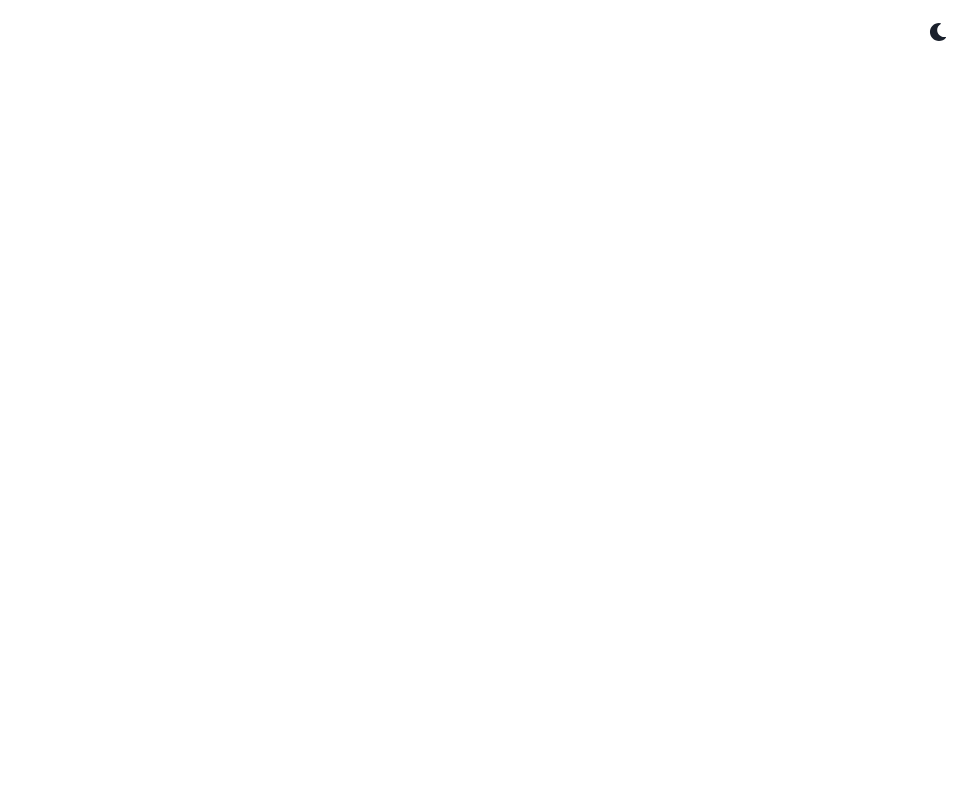
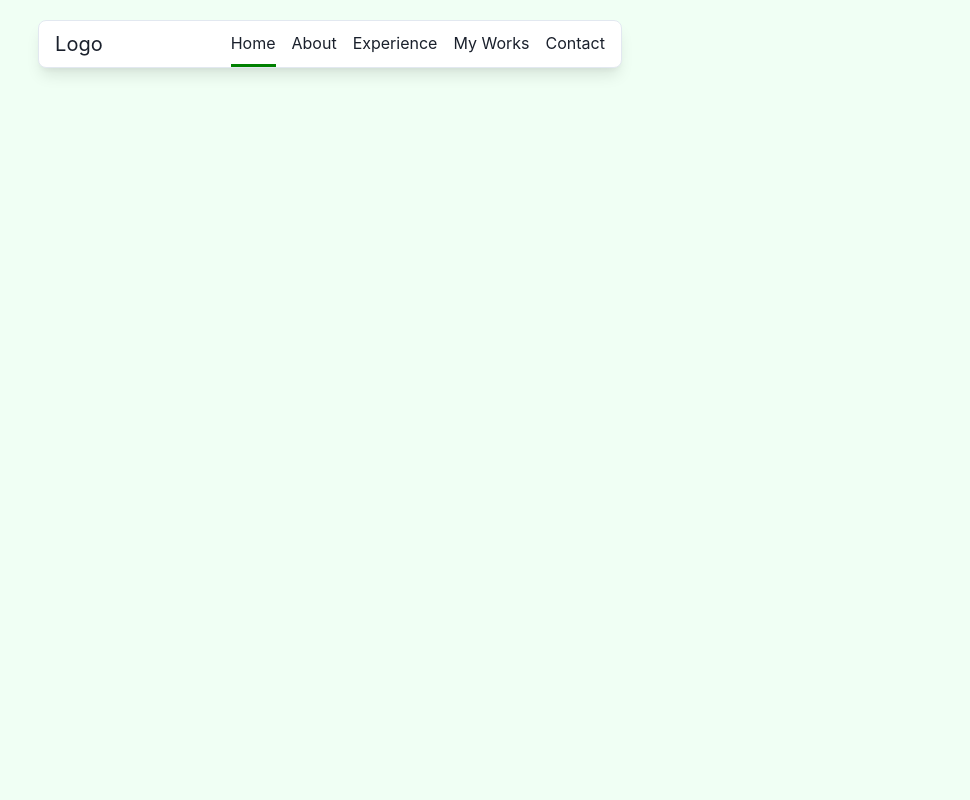
Before and after one commit to Arsene1999/portfolio-web, a React (Create React App) app: page / in a window 1280 px wide. Shown: the top 800 px of the page, without its empty margins (310-1280 px from the left). Built offline with nearby package versions, Linux system fonts and the light colour scheme.

Commit message:
menu  feito mas ainda n ta bom

```diff
--- a/src/App.tsx
+++ b/src/App.tsx
@@ -1,28 +1,28 @@
 import React from 'react';
-import {
-  ChakraProvider,
-  Box,
-  Text,
-  Link,
-  VStack,
-  Code,
-  Grid,
-  theme,
-} from '@chakra-ui/react';
-import { ColorModeSwitcher } from './components/buttons/color-mode-switcher/ColorModeSwitcher.tsx';
-import { Logo } from './Logo';
+import { ChakraProvider, Box, theme } from '@chakra-ui/react';
+import MainNavbar from './components/navbar/main/MainNavbar.tsx';
+import { content } from './resources/main-nav-bar/mainNavbar.ts';
 
 const App = () => {
   return (
     <ChakraProvider theme={theme}>
-      <Box textAlign="center" fontSize="xl">
-        <Grid minW="100vh" p={3}>
-          <ColorModeSwitcher justifySelf="flex-end" />
-
-        </Grid>
+      <Box textAlign="center" fontSize="xl" position={'relative'}>
+        <MainNavbar
+          navBarData={content}
+          // rightComponent={<ColorModeSwitcher />}
+        />
+        <Box id="home" height={'100vh'} backgroundColor={'green.50'}></Box>
+        <Box id="about" height={'100vh'} backgroundColor={'green.200'}></Box>
+        <Box
+          id="experience"
+          height={'100vh'}
+          backgroundColor={'green.50'}
+        ></Box>
+        <Box id="my-works" height={'100vh'} backgroundColor={'green.200'}></Box>
+        <Box id="contact" height={'100vh'} backgroundColor={'green.50'}></Box>
       </Box>
     </ChakraProvider>
   );
-}
+};
 
 export default App;
--- /dev/null
+++ b/src/components/navbar/main/MainNavbar.tsx
@@ -0,0 +1,76 @@
+import React, { FC, useEffect, useState } from 'react';
+import { IMainNavbar } from './interfaces';
+import { Box, Flex } from '@chakra-ui/react';
+import MainMenuItem from './item/MainMenuItem.tsx';
+import { ActiveItem, isActiveItem } from '../../../types.ts';
+
+const MainNavbar: FC<IMainNavbar> = ({
+  navBarData,
+  rightComponent,
+}): JSX.Element => {
+  const [activeNavItem, setActiveNavItem] = useState<ActiveItem>('home');
+
+  useEffect(() => {
+    const handleScroll = () => {
+      const sections = document.querySelectorAll('div');
+
+      sections.forEach(section => {
+        const sectionTop = section.offsetTop;
+        const sectionHeight = section.clientHeight;
+        if (
+          window.scrollY >= sectionTop &&
+          window.scrollY < sectionTop + sectionHeight
+        ) {
+          if (isActiveItem(section.id)) setActiveNavItem(section.id);
+        }
+      });
+    };
+
+    window.addEventListener('scroll', handleScroll);
+
+    return () => {
+      window.removeEventListener('scroll', handleScroll);
+    };
+  }, []);
+  return (
+    <Flex
+      justifyContent={'center'}
+      alignItems={'center'}
+      position={'fixed'}
+      backgroundColor={'transparent'}
+      left={0}
+      right={0}
+      top={5}
+    >
+      <Flex
+        borderWidth="1px"
+        borderRadius="lg"
+        overflow="hidden"
+        h={12}
+        minWidth={'fit-content'}
+        justifyContent={'center'}
+        alignItems={'center'}
+        paddingRight={4}
+        paddingLeft={4}
+        gap={32}
+        shadow={'lg'}
+        backgroundColor={'white'}
+      >
+        <Box>Logo</Box>
+        <Flex gap={4} h="100%">
+          {navBarData.map((n, index) => (
+            <MainMenuItem
+              children={n.text}
+              active={activeNavItem === n.id}
+              to={n.href}
+              onClick={() => setActiveNavItem(n.id)}
+            />
+          ))}
+        </Flex>
+      </Flex>
+      {rightComponent}
+    </Flex>
+  );
+};
+
+export default MainNavbar;
--- /dev/null
+++ b/src/components/navbar/main/interfaces.ts
@@ -0,0 +1,6 @@
+import { NavBarDataType } from '../../../resources/main-nav-bar/types';
+
+export interface IMainNavbar {
+  navBarData: NavBarDataType[];
+  rightComponent?: React.JSX.Element;
+}
--- /dev/null
+++ b/src/components/navbar/main/item/MainMenuItem.tsx
@@ -0,0 +1,29 @@
+import { Link, Text } from '@chakra-ui/react';
+import React, { FC } from 'react';
+import { IMainMenuItem } from './interfaces';
+
+const MainMenuItem: FC<IMainMenuItem> = ({
+  children,
+  active,
+  onClick,
+  to = '/',
+  ...rest
+}) => {
+  return (
+    <Link
+      href={to}
+      justifyContent={'center'}
+      alignItems={'center'}
+      display={'flex'}
+      borderBottom={`3px solid ${active ? 'green' : 'transparent'}`}
+      style={{ textDecoration: 'none' }}
+      onClick={onClick}
+    >
+      <Text display="block" fontSize={'medium'} {...rest}>
+        {children}
+      </Text>
+    </Link>
+  );
+};
+
+export default MainMenuItem;
--- /dev/null
+++ b/src/components/navbar/main/item/interfaces.ts
@@ -0,0 +1,6 @@
+export interface IMainMenuItem {
+  children: string;
+  active: boolean;
+  to: string;
+  onClick?: () => void;
+}
--- a/src/index.tsx
+++ b/src/index.tsx
@@ -3,8 +3,7 @@ import React, { StrictMode } from 'react';
 import * as ReactDOM from 'react-dom/client';
 import App from './App.tsx';
 
-
-const container = document.getElementById('root');
+const container = document.getElementById('root') as HTMLElement;
 const root = ReactDOM.createRoot(container);
 
 root.render(
--- /dev/null
+++ b/src/resources/main-nav-bar/mainNavbar.ts
@@ -0,0 +1,29 @@
+import { NavBarDataType } from './types';
+
+export const content: NavBarDataType[] = [
+  {
+    href: '/#home',
+    text: 'Home',
+    id: 'home',
+  },
+  {
+    href: '/#about',
+    text: 'About',
+    id: 'about',
+  },
+  {
+    href: '/#experience',
+    text: 'Experience',
+    id: 'experience',
+  },
+  {
+    href: '/#my-works',
+    text: 'My Works',
+    id: 'my-works',
+  },
+  {
+    href: '/#contact',
+    text: 'Contact',
+    id: 'contact',
+  },
+];
--- /dev/null
+++ b/src/resources/main-nav-bar/types.ts
@@ -0,0 +1,7 @@
+import { ActiveItem } from '../../types';
+
+export type NavBarDataType = {
+  text: string;
+  id: ActiveItem;
+  href: string;
+};
--- /dev/null
+++ b/src/types.ts
@@ -0,0 +1,10 @@
+export type ActiveItem =
+  | 'home'
+  | 'about'
+  | 'experience'
+  | 'my-works'
+  | 'contact';
+
+export const isActiveItem = (item: string): item is ActiveItem => {
+  return ['home', 'about', 'experience', 'my-works', 'contact'].includes(item);
+};
```
